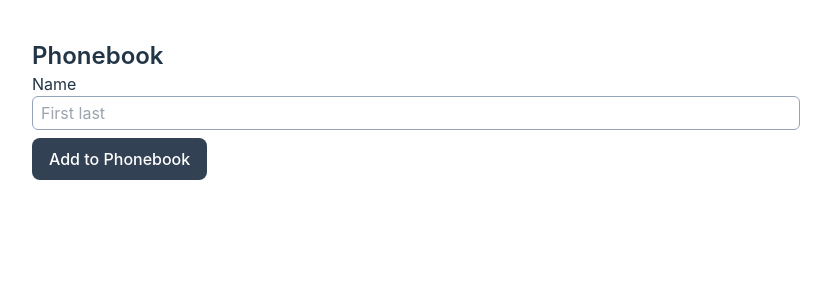
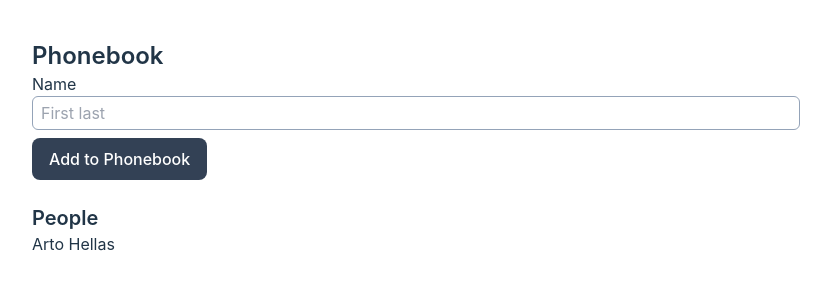
Before and after one commit to wilpola/Mooc2024, a React (Vite) app in the folder part-2/phonebook/: page / in a window 1280 px wide. Shown: the top 300 px of the page, without its empty margins (224-1055 px from the left). Built offline with nearby package versions, Linux system fonts and the light colour scheme.

Commit message:
Complete 2.7

```diff
--- a/part-2/phonebook/src/App.tsx
+++ b/part-2/phonebook/src/App.tsx
@@ -5,13 +5,32 @@ interface IPeople {
 }
 
 function App() {
-  const [people, setPeople] = useState<IPeople>({ name: "Arto Hellas" });
+  const [people, setPeople] = useState<IPeople[]>([{ name: "Arto Hellas" }]);
   const [newPerson, setNewPerson] = useState<string>("");
+
+  const handleAddition = (e: any) => {
+    e.preventDefault(); // Prevent refresh
+
+    /**
+     * Check for duplicates in the object array
+     * @returns boolean true / false
+     */
+
+    const duplicate = people.find(
+      (person) => person.name.toLowerCase() === newPerson.toLowerCase() // Check each with as a lowercase
+    );
+    if (duplicate) {
+      alert(`Person "${newPerson}" is already in the database.`);
+    } else {
+      setPeople([...people, { name: newPerson }]);
+      setNewPerson("");
+    }
+  };
 
   return (
     <div className="mx-auto max-w-screen-md m-10">
       <h1 className="text-2xl font-semibold">Phonebook</h1>
-      <form>
+      <form onSubmit={(e) => handleAddition(e)}>
         <div className="flex flex-col justify-start">
           <label htmlFor="name">Name</label>
           <input
@@ -22,8 +41,25 @@ function App() {
             onChange={(e) => setNewPerson(e.target.value)}
           />
         </div>
-        <button className="text-white mt-2 py-2 px-4 bg-slate-700 hover:bg-slate-800">Add to Phonebook</button>
+        <button
+          className="text-white mt-2 py-2 px-4 bg-slate-700 hover:bg-slate-800"
+          onClick={(e) => handleAddition(e)}
+        >
+          Add to Phonebook
+        </button>
       </form>
+      <div className="flex flex-col mt-6">
+        <h2 className="text-xl font-semibold">People</h2>
+        {people
+          .sort((a, b) => (a.name > b.name ? 1 : -1))
+          .map((i: any, k: number) => {
+            return (
+              <p key={k} className="capitalize">
+                {i.name}
+              </p>
+            );
+          })}
+      </div>
     </div>
   );
 }
```
